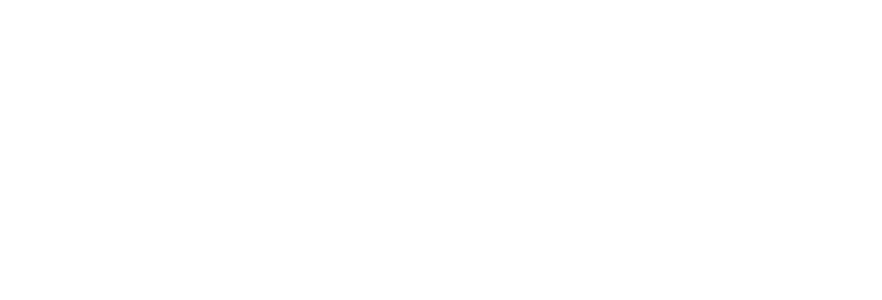
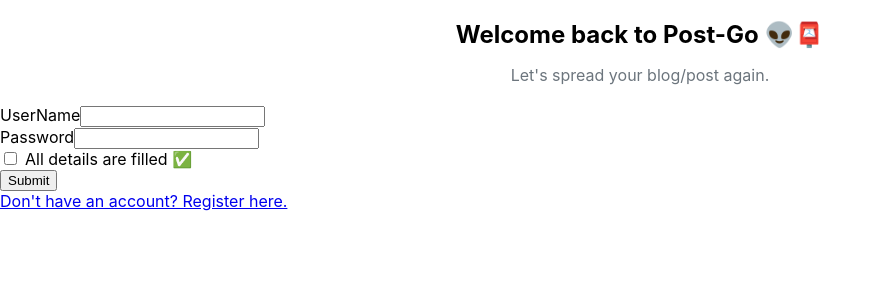
Before and after one commit to aryat10/AuthenticationSystem, a React (Create React App) app in the folder client/: page /login in a window 1280 px wide. Before the commit this address had no page. Shown: the top 300 px of the page, without its empty margins (0-882 px from the left). Built offline with nearby package versions, Linux system fonts and the light colour scheme.

Commit message:
Add login route and link login button to LoginPage component

```diff
--- a/client/src/App.js
+++ b/client/src/App.js
@@ -2,7 +2,7 @@
 import Register from "./pages/registerPage";
 import "./App.css";
 import FrontPage from "./FrontPage";
-
+import LoginPage from "./pages/loginPage";
 function App() {
   return (
     <>
@@ -10,6 +10,7 @@
         <Routes>
           <Route path="/register" element={<Register />} />
           <Route path="/" element={<FrontPage />} />
+          <Route path="/login" element={<LoginPage />} />
         </Routes>
       </Router>
 
--- a/client/src/FrontPage.js
+++ b/client/src/FrontPage.js
@@ -6,6 +6,7 @@
       <header className="App-header">
         <h1>Welcome to Authentication System</h1>
         <div style={{ display: "flex", justifyContent: "center", gap: "15px" }}>
+          <Link to="/login">
             <button
               style={{
                 padding: "12px 25px",
@@ -23,6 +24,7 @@
             >
               Login
             </button>
+          </Link>
           <Link to="/register">
             <button
               style={{
--- /dev/null
+++ b/client/src/pages/loginPage.js
@@ -0,0 +1,68 @@
+import { useState } from "react";
+import { Link } from "react-router-dom";
+
+export default function LoginPage() {
+  const [username, setUsername] = useState("");
+  const [password, setPassword] = useState("");
+
+  async function login(ev) {
+    ev.preventDefault();
+    const response = await fetch("http://localhost:4000/login", {
+      method: "POST",
+      body: JSON.stringify({ username, password }),
+      headers: { "Content-Type": "application/json" },
+    });
+    const data = await response.json();
+    console.log(data);
+  }
+
+  return (
+    <div>
+
+        <h2 style={{ textAlign: "center", marginBottom: "15px" }}>
+          Welcome back to Post-Go 👽📮
+        </h2>
+        <p style={{ textAlign: "center", color: "#6c757d", marginBottom: "20px" }}>
+          Let's spread your blog/post again.
+        </p>
+        <form onSubmit={login}>
+          <div>
+            <label htmlFor="username" >
+              UserName
+            </label>
+            <input
+              type="text"
+              id="username"
+
+              value={username}
+              onChange={(ev) => setUsername(ev.target.value)}
+            />
+          </div>
+          <div>
+            <label htmlFor="password" >
+              Password
+            </label>
+            <input
+              type="password"
+              id="password"
+
+              value={password}
+              onChange={(ev) => setPassword(ev.target.value)}
+            />
+          </div>
+          <div>
+            <input type="checkbox" id="detailsCheck" style={{ marginRight: "8px" }} />
+            <label htmlFor="detailsCheck">All details are filled ✅</label>
+          </div>
+          <button type="submit" >
+            Submit
+          </button>
+        </form>
+        <Link to="/register">
+          Don't have an account? Register here.
+        </Link>
+    </div>
+  );
+
+
+}
```
Lines whose indentation alone changed are shown as unchanged.
